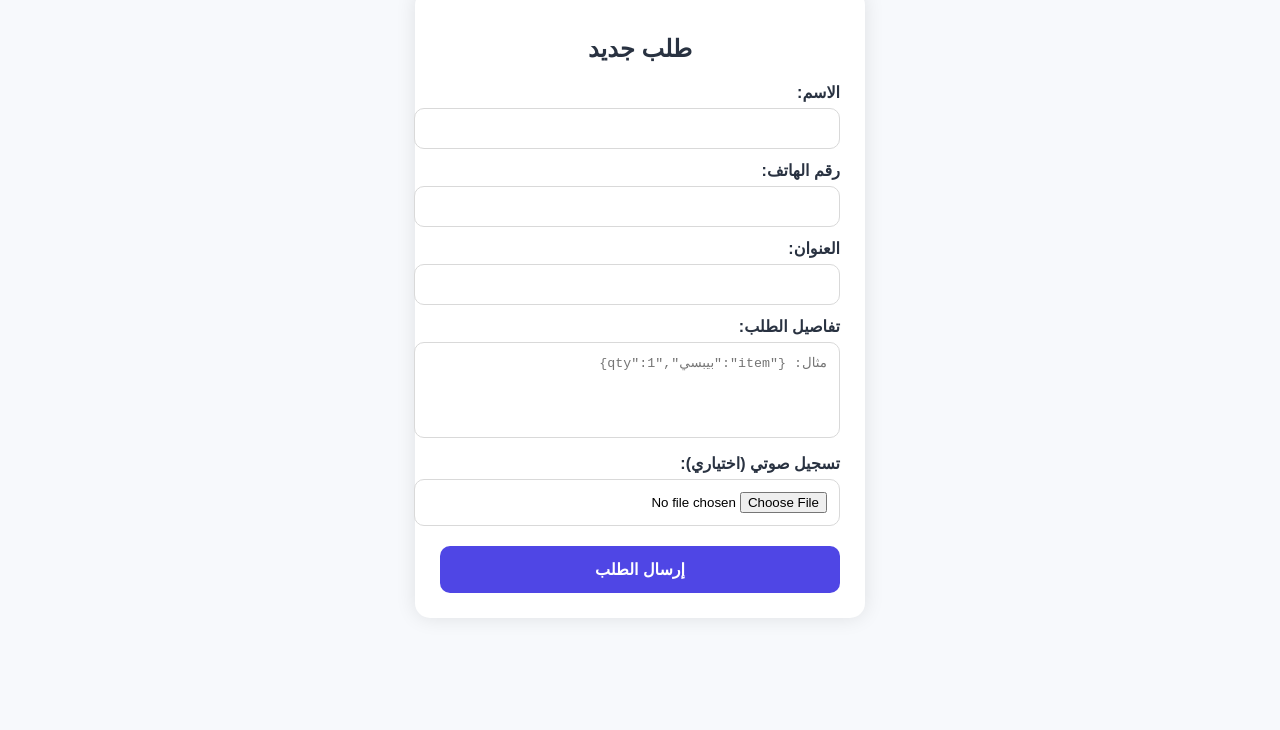
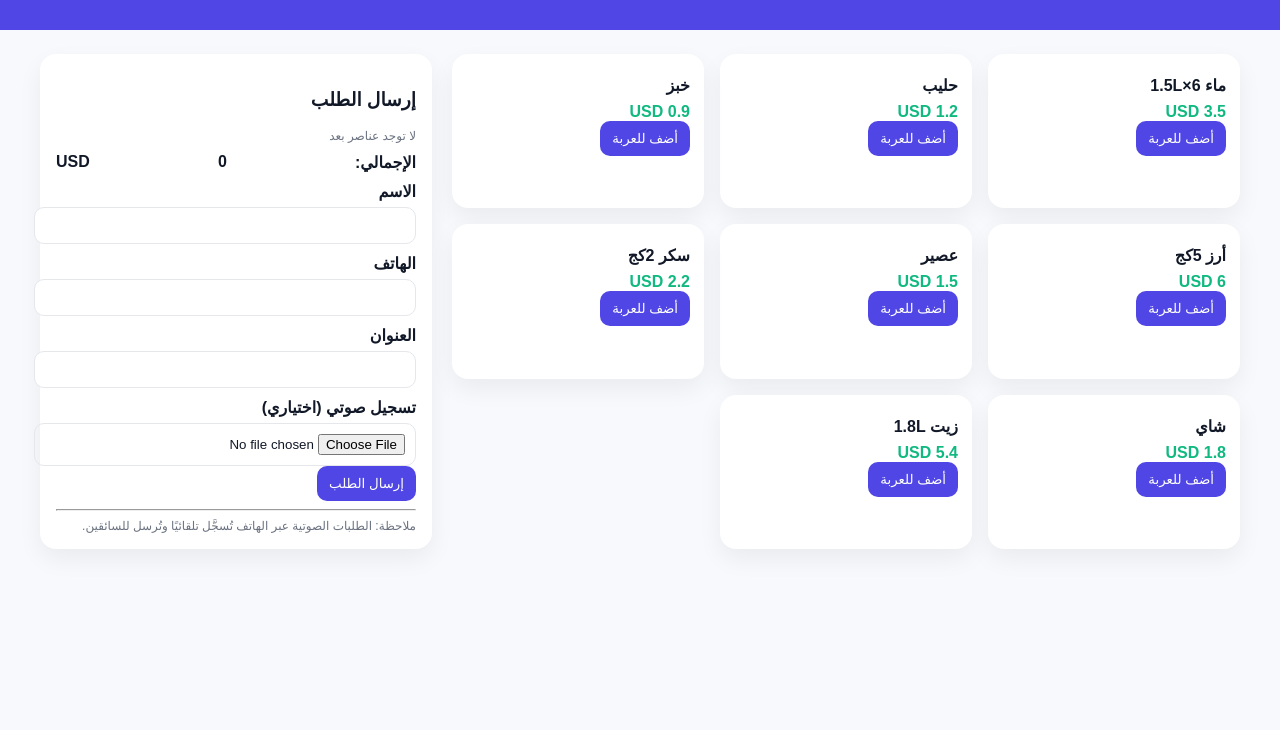
Before and after one commit to rahema2024/POC_SYSTEM, a website: page public/index.html in a window 1280 px wide. Shown: the part 70-800 px from the top of the page. Drawn offline with Linux system fonts and the light colour scheme.

Commit message:
Refactor index.html for improved structure and styling

```diff
--- a/public/index.html
+++ b/public/index.html
@@ -1,104 +1,120 @@
 <!doctype html>
 <html lang="ar">
 <head>
-<meta charset="UTF-8">
-<title>نظام إدارة طلبات - عرض تجريبي</title>
+<meta charset="utf-8"><meta name="viewport" content="width=device-width, initial-scale=1">
+<title>المتجر التجريبي</title>
 <style>
-  body {
-    font-family: "Tajawal", Arial, sans-serif;
-    background: #f7f9fc;
-    margin: 0;
-    padding: 0;
-    direction: rtl;
-    text-align: right;
-  }
-  .container {
-    width: 400px;
-    margin: 60px auto;
-    background: #fff;
-    padding: 25px;
-    border-radius: 15px;
-    box-shadow: 0 0 20px rgb(0 0 0 / 0.1);
-  }
-  h2 {
-    text-align: center;
-    color: #293241;
-    margin-bottom: 20px;
-  }
-  label {
-    font-weight: bold;
-    margin-top: 12px;
-    display: block;
-    color: #293241;
-  }
-  input, textarea {
-    width: 100%;
-    padding: 12px;
-    margin-top: 6px;
-    border: 1px solid #d9d9d9;
-    border-radius: 10px;
-    outline: none;
-  }
-  textarea { height: 70px; resize: none; }
-  button {
-    width: 100%;
-    background: #4f46e5;
-    color: white;
-    padding: 14px;
-    border: none;
-    border-radius: 10px;
-    font-size: 16px;
-    margin-top: 20px;
-    cursor: pointer;
-    font-weight: bold;
-  }
-  button:hover { background: #3730a3; }
-  small {
-    color: #6b7280;
-    font-size: 12px;
-  }
+  :root{--p:#4f46e5;--bg:#f7f9fc;--card:#fff;--txt:#111827}
+  body{font-family:Tajawal,Arial,sans-serif;background:var(--bg);margin:0;direction:rtl;color:var(--txt)}
+  header{background:var(--p);color:#fff;padding:16px 20px;display:flex;justify-content:space-between;align-items:center}
+  .wrap{display:flex;gap:20px;max-width:1200px;margin:24px auto;padding:0 16px}
+  .grid{flex:1;display:grid;grid-template-columns:repeat(auto-fill,minmax(220px,1fr));gap:16px}
+  .card{background:var(--card);border-radius:16px;box-shadow:0 10px 25px rgba(0,0,0,.06);padding:14px;transition:.2s}
+  .card:hover{transform:translateY(-2px)}
+  .card h4{margin:8px 0}
+  .price{color:#10b981;font-weight:700}
+  .btn{background:var(--p);color:#fff;border:0;padding:10px 12px;border-radius:10px;cursor:pointer}
+  aside{width:360px;background:var(--card);border-radius:16px;box-shadow:0 10px 25px rgba(0,0,0,.06);padding:16px;height:fit-content;position:sticky;top:20px}
+  label{display:block;margin-top:10px;font-weight:600}
+  input,textarea{width:100%;padding:10px;border:1px solid #e5e7eb;border-radius:10px;margin-top:6px}
+  .total{display:flex;justify-content:space-between;margin-top:10px;font-weight:700}
+  .muted{color:#6b7280;font-size:12px}
+  .cart-item{display:flex;justify-content:space-between}
 </style>
 </head>
 <body>
+<header>
+  <h2>المتجر التجريبي</h2>
+  <div>عربة الطلب</div>
+</header>
 
-<div class="container">
-  <h2>طلب جديد</h2>
-  <form id="orderForm" enctype="multipart/form-data">
-    <label>الاسم:</label>
-    <input name="name" required>
+<div class="wrap">
+  <section class="grid" id="products"></section>
 
-    <label>رقم الهاتف:</label>
-    <input name="phone" required>
-
-    <label>العنوان:</label>
-    <input name="address" required>
-
-    <label>تفاصيل الطلب:</label>
-    <textarea name="items" placeholder='مثال: {"item":"بيبسي","qty":1}'></textarea>
-
-    <label>تسجيل صوتي (اختياري):</label>
-    <input type="file" name="audio" accept="audio/*">
-
-    <button type="submit">إرسال الطلب</button>
-  </form>
+  <aside>
+    <h3>إرسال الطلب</h3>
+    <div id="cart"></div>
+    <div class="total"><span>الإجمالي:</span><span id="total">0</span> USD</div>
+    <label>الاسم<input id="name" required></label>
+    <label>الهاتف<input id="phone" required></label>
+    <label>العنوان<input id="address" required></label>
+    <label>تسجيل صوتي (اختياري)<input type="file" id="audio" accept="audio/*"></label>
+    <button class="btn" id="checkout">إرسال الطلب</button>
+    <div class="muted" id="msg"></div>
+    <hr>
+    <div class="muted">ملاحظة: الطلبات الصوتية عبر الهاتف تُسجَّل تلقائيًا وتُرسل للسائقين.</div>
+  </aside>
 </div>
 
+<script>
+const PRODUCTS = [
+  {id:1, name:"ماء 6×1.5L", price:3.5},
+  {id:2, name:"حليب", price:1.2},
+  {id:3, name:"خبز", price:0.9},
+  {id:4, name:"أرز 5كج", price:6.0},
+  {id:5, name:"عصير", price:1.5},
+  {id:6, name:"سكر 2كج", price:2.2},
+  {id:7, name:"شاي", price:1.8},
+  {id:8, name:"زيت 1.8L", price:5.4}
+];
 
-<script>
-const form = document.getElementById('orderForm');
-form.addEventListener('submit', async (e)=>{
-  e.preventDefault();
-  const fd = new FormData(form);
-  const res = await fetch('/api/web-order', { method:'POST', body: fd });
+const productsEl = document.getElementById('products');
+const cartEl = document.getElementById('cart');
+const totalEl = document.getElementById('total');
+const msgEl = document.getElementById('msg');
+const cart = [];
+
+function renderProducts(){
+  productsEl.innerHTML = PRODUCTS.map(p => `
+    <div class="card">
+      <h4>${p.name}</h4>
+      <div class="price">${p.price} USD</div>
+      <button class="btn" onclick="add(${p.id})">أضف للعربة</button>
+    </div>
+  `).join('');
+}
+function add(id){
+  const p = PRODUCTS.find(x=>x.id===id);
+  const item = cart.find(x=>x.id===id);
+  if(item) item.qty++; else cart.push({...p, qty:1});
+  renderCart();
+}
+function renderCart(){
+  if (!cart.length){ cartEl.innerHTML = '<div class="muted">لا توجد عناصر بعد</div>'; totalEl.textContent='0'; return; }
+  cartEl.innerHTML = cart.map(i => `
+    <div class="cart-item">
+      <div>${i.name} × ${i.qty}</div>
+      <div>${(i.qty*i.price).toFixed(2)} USD</div>
+    </div>
+  `).join('');
+  totalEl.textContent = cart.reduce((s,i)=>s+i.qty*i.price,0).toFixed(2);
+}
+renderProducts(); renderCart();
+
+document.getElementById('checkout').onclick = async ()=>{
+  const name = document.getElementById('name').value.trim();
+  const phone = document.getElementById('phone').value.trim();
+  const address = document.getElementById('address').value.trim();
+  const audio = document.getElementById('audio').files[0];
+  if(!name || !phone || !address || cart.length===0){ alert('أكمل البيانات وأضف منتجًا'); return; }
+
+  const fd = new FormData();
+  fd.append('name', name);
+  fd.append('phone', phone);
+  fd.append('address', address);
+  fd.append('items', JSON.stringify(cart));
+  fd.append('total', totalEl.textContent);
+  if (audio) fd.append('audio', audio);
+
+  const res = await fetch('/api/cart/checkout', { method:'POST', body:fd });
   const j = await res.json();
-  if (j.ok) {
-    alert('✅ تم إرسال الطلب بنجاح');
-    form.reset();
+  if (j.ok){
+    msgEl.textContent = '✅ تم إرسال الطلب وإشعار السائقين. رقم الطلب: ' + j.orderId;
+    cart.length=0; renderCart(); totalEl.textContent='0';
   } else {
-    alert('❌ حدث خطأ: ' + (j.error || 'غير معروف'));
+    msgEl.textContent = '❌ ' + (j.error||'خطأ غير معروف');
   }
-});
+};
 </script>
-
 </body>
 </html>
```
